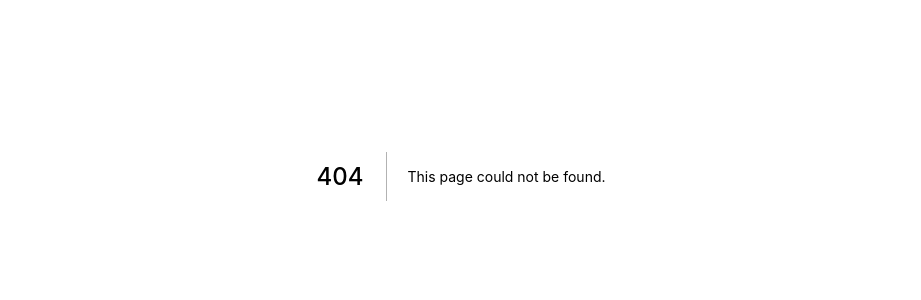
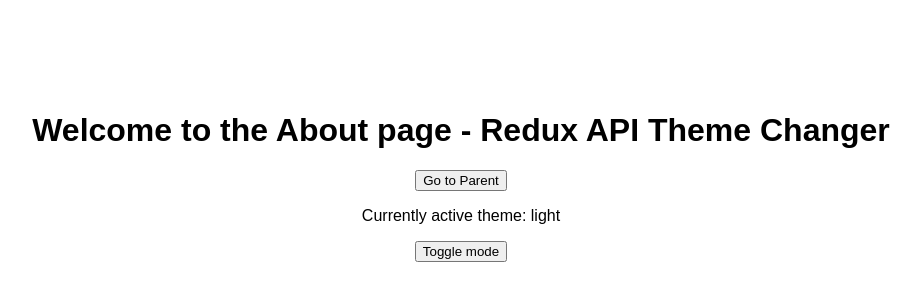
Before and after one commit to trcarriveau/COSE-Preparedness-Map, a Next.js app in the folder front-end/: page /theme_redux_child in a window 1280 px wide. Before the commit this address had no page. Shown: the part 224-524 px from the top of the page, without its empty margins (179-1100 px from the left). Built offline with nearby package versions, Linux system fonts and the light colour scheme.

Commit message:
Added a theme switcher but did it with a context api and redux. Just need to put in what one you would like to use in the front-end/pages/_app.js. Then naviage to the corresponding pages.

```diff
--- /dev/null
+++ b/front-end/context/theme.js
@@ -0,0 +1,15 @@
+import { createContext, useContext, useState } from "react";
+
+const Context = createContext();
+
+export function ThemeProvider({ children }) {
+  const [theme, setTheme] = useState("light");
+
+  return (
+    <Context.Provider value={[theme, setTheme]}>{children}</Context.Provider>
+  );
+}
+
+export function useThemeContext() {
+  return useContext(Context);
+}
--- a/front-end/package.json
+++ b/front-end/package.json
@@ -9,10 +9,12 @@
     "lint": "next lint"
   },
   "dependencies": {
+    "@reduxjs/toolkit": "^1.9.0",
     "next": "12.3.1",
     "react": "18.2.0",
     "react-dom": "18.2.0",
-    "react-icons": "^4.4.0"
+    "react-icons": "^4.4.0",
+    "react-redux": "^8.0.5"
   },
   "devDependencies": {
     "eslint": "8.23.1",
--- a/front-end/pages/_app.js
+++ b/front-end/pages/_app.js
@@ -1,7 +1,30 @@
 import '../styles/globals.css'
+import { ThemeProvider } from '../context/theme' //Context API
+import { store } from '../redux/store' //Redux
+import { Provider } from 'react-redux' //Redux
+
+let useWhichType = 'redux' //values can be 'context_api' or 'redux'
 
 function MyApp({ Component, pageProps }) {
-  return <Component {...pageProps} />
+
+  if (useWhichType == 'context_api') {
+
+    return (
+      <ThemeProvider>
+        <Component {...pageProps} />
+      </ThemeProvider>
+    )
+
+  } else if (useWhichType == 'redux') {
+
+    return (
+      <Provider store={store}>
+        <Component {...pageProps} />
+      </Provider>
+    )
+
+  }
+
 }
 
 export default MyApp
--- /dev/null
+++ b/front-end/pages/theme_redux_child.js
@@ -0,0 +1,25 @@
+import Link from "next/link";
+import { useSelector, useDispatch } from 'react-redux'
+import { light, dark } from '../redux/theme/themeSlice'
+
+export default function ThemeReduxChild() {
+  const theme = useSelector((state) => state.theme.value)
+  const dispatch = useDispatch()
+
+  return (
+    <div id='themeChanger' className={theme}>
+      <h1>Welcome to the About page - Redux API Theme Changer</h1>
+      <Link href="/theme_redux">
+      <button>Go to Parent</button>
+      </Link>
+      <p>Currently active theme: {theme}</p>
+      <button
+        onClick={() => {
+          theme == "light" ? dispatch(dark()) : dispatch(light());
+        }}
+      >
+        Toggle mode
+      </button>
+    </div>
+  );
+}
--- /dev/null
+++ b/front-end/redux/store.js
@@ -0,0 +1,8 @@
+import { configureStore } from '@reduxjs/toolkit'
+import themeReducer from './theme/themeSlice'
+
+export const store = configureStore({
+  reducer: {
+    theme: themeReducer
+  },
+})
--- /dev/null
+++ b/front-end/redux/theme/themeSlice.js
@@ -0,0 +1,23 @@
+import { createSlice } from '@reduxjs/toolkit'
+
+const initialState = {
+  value: 'light',
+}
+
+export const themeSlice = createSlice({
+  name: 'theme',
+  initialState,
+  reducers: {
+    light: (state) => {
+      state.value = 'light'
+    },
+    dark: (state) => {
+      state.value = 'dark'
+    }
+  },
+})
+
+// Action creators are generated for each case reducer function
+export const { light, dark } = themeSlice.actions
+
+export default themeSlice.reducer
--- a/front-end/styles/globals.css
+++ b/front-end/styles/globals.css
@@ -15,6 +15,29 @@
   box-sizing: border-box;
 }
 
+#themeChanger {
+  display: flex;
+  flex-direction: column;
+  width: 100vw;
+  height: 100vh;
+  align-items: center;
+  justify-content: center;
+  font-family: sans-serif;
+}
+
+
+.light {
+  color-scheme: light;
+  color: black;
+  background: white;
+}
+
+.dark {
+  color-scheme: dark;
+  color: white;
+  background: black;
+}
+
 @media (prefers-color-scheme: dark) {
   html {
     color-scheme: dark;
@@ -24,3 +47,13 @@
     background: black;
   }
 }
+
+@media (prefers-color-scheme: light) {
+  html {
+    color-scheme: light;
+  }
+  body {
+    color: black;
+    background: white;
+  }
+}
```
Also changed, not shown: front-end/pages/theme_context_api.js (added, +25 -0 lines), front-end/pages/theme_context_api_child.js (added, +23 -0 lines), front-end/pages/theme_redux.js (added, +25 -0 lines), 1 other file (tests, documents, lock files or other folders).
